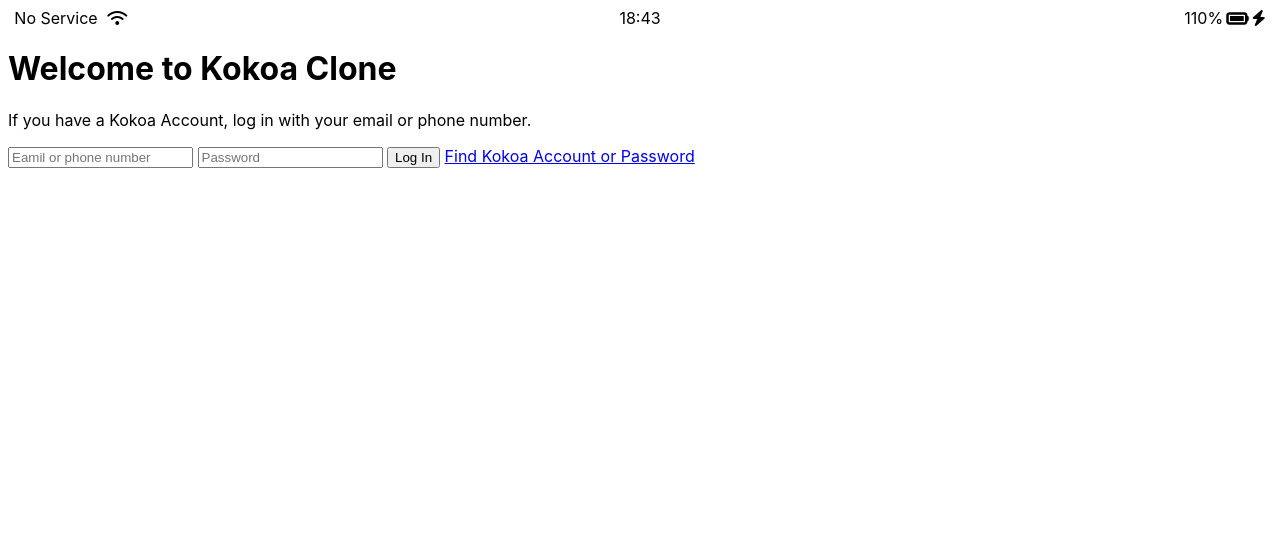
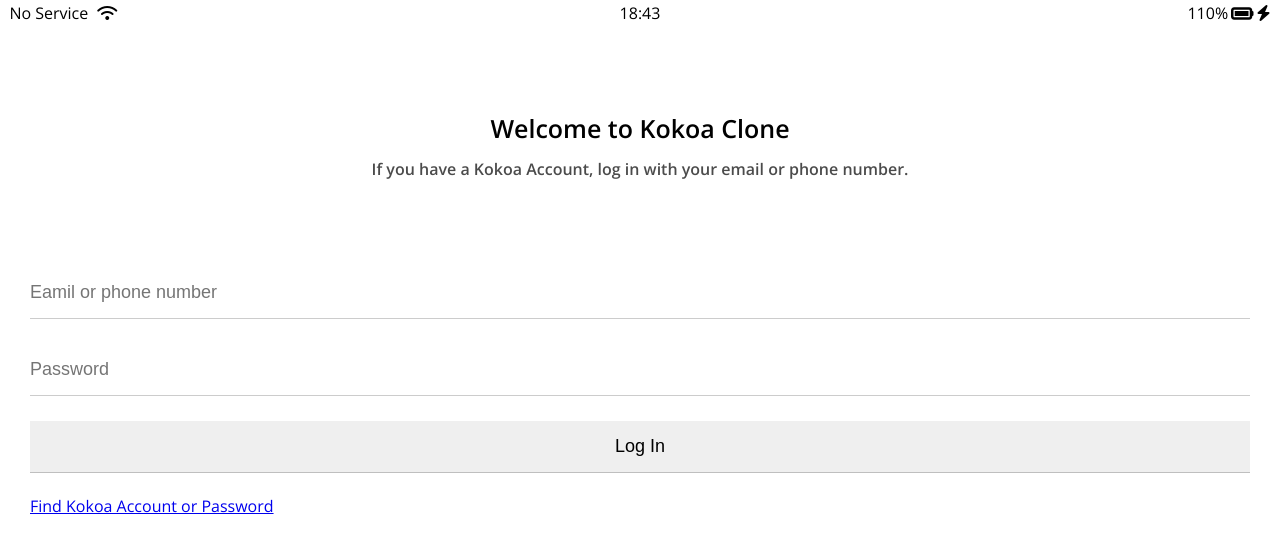
Before and after one commit to YEONG-CTRL/kokoaclone2021, a plain HTML site: page index.html in a window 1280 px wide. Drawn offline with nearby package versions, Linux system fonts and the light colour scheme.

Commit message:
until login form part one

```diff
--- /dev/null
+++ b/CSS/reset.css
@@ -0,0 +1,128 @@
+html,
+body,
+div,
+span,
+applet,
+object,
+iframe,
+h1,
+h2,
+h3,
+h4,
+h5,
+h6,
+p,
+blockquote,
+pre,
+a,
+abbr,
+acronym,
+address,
+big,
+cite,
+code,
+del,
+dfn,
+em,
+img,
+ins,
+kbd,
+q,
+s,
+samp,
+small,
+strike,
+strong,
+sub,
+sup,
+tt,
+var,
+b,
+u,
+i,
+center,
+dl,
+dt,
+dd,
+ol,
+ul,
+li,
+fieldset,
+form,
+label,
+legend,
+table,
+caption,
+tbody,
+tfoot,
+thead,
+tr,
+th,
+td,
+article,
+aside,
+canvas,
+details,
+embed,
+figure,
+figcaption,
+footer,
+header,
+hgroup,
+menu,
+nav,
+output,
+ruby,
+section,
+summary,
+time,
+mark,
+audio,
+video {
+  margin: 0;
+  padding: 0;
+  border: 0;
+  font-size: 100%;
+  font: inherit;
+  vertical-align: baseline;
+}
+/* HTML5 display-role reset for older browsers */
+article,
+aside,
+details,
+figcaption,
+figure,
+footer,
+header,
+hgroup,
+menu,
+nav,
+section {
+  display: block;
+}
+body {
+  line-height: 1;
+}
+ol,
+ul {
+  list-style: none;
+}
+blockquote,
+q {
+  quotes: none;
+}
+blockquote:before,
+blockquote:after,
+q:before,
+q:after {
+  content: "";
+  content: none;
+}
+table {
+  border-collapse: collapse;
+  border-spacing: 0;
+}
+
+input:focus {
+  outline: none;
+}
--- /dev/null
+++ b/CSS/status-bar.css
@@ -0,0 +1,26 @@
+.status-bar {
+  display: flex;
+  justify-content: center;
+  padding: 5px 3px;
+}
+
+.status-bar__column {
+  width: 33%;
+}
+.status-bar__column:nth-child(2) {
+  display: flex;
+  justify-content: center;
+}
+.status-bar__column:last-child {
+  display: flex;
+  justify-content: flex-end;
+  align-items: center;
+}
+
+.status-bar__column:first-child span {
+  margin-right: 5px;
+}
+
+.status-bar__column .fa-battery-full {
+  margin: 0px 3px;
+}
--- a/CSS/styles.css
+++ b/CSS/styles.css
@@ -1,30 +1,42 @@
+@import "reset.css";
+@import "status-bar.css";
+@import "variables.css";
+@import url("https://fonts.googleapis.com/css2?family=Open+Sans:wght@400;600&display=swap");
 body {
-  font-family: -apple-system, BlinkMacSystemFont, "Segoe UI", Roboto, Oxygen,
-    Ubuntu, Cantarell, "Open Sans", "Helvetica Neue", sans-serif;
+  font-family: "Open Sans", sans-serif;
 }
-
-.status-bar {
+.welcome-header {
+  margin: 90px 0px;
+  text-align: center;
   display: flex;
-  justify-content: center;
+  flex-direction: column;
+  align-items: center;
+  font-weight: 600;
 }
-
-.status-bar__column {
-  width: 33%;
+.welcome-header__title {
+  margin-bottom: 20px;
+  font-size: 25px;
 }
-.status-bar__column:nth-child(2) {
+.welcome-header__text {
+  width: 60%;
+  opacity: 0.7;
+}
+#login-form {
   display: flex;
-  justify-content: center;
+  flex-direction: column;
+  margin: 0px 30px;
 }
-.status-bar__column:last-child {
-  display: flex;
-  justify-content: flex-end;
-  align-items: center;
+#login-form input {
+  border: none;
+  padding: 15px 0px;
+  font-size: 18px;
+  border-bottom: 1px solid rgba(0, 0, 0, 0.2);
+  margin-bottom: 25px;
+  transition: border-color 0.3s ease-in-out;
 }
-
-.status-bar__column:first-child span {
-  margin-right: 5px;
+#login-form input ::placeholder {
+  color: rgba(0, 0, 0, 0.4);
 }
-
-.status-bar__column .fa-battery-full {
-  margin: 0px 3px;
+#login-form input:focus {
+  border-color: var(--yellow);
 }
--- /dev/null
+++ b/CSS/variables.css
@@ -0,0 +1,3 @@
+:root {
+  --yellow: #fae100;
+}
```
